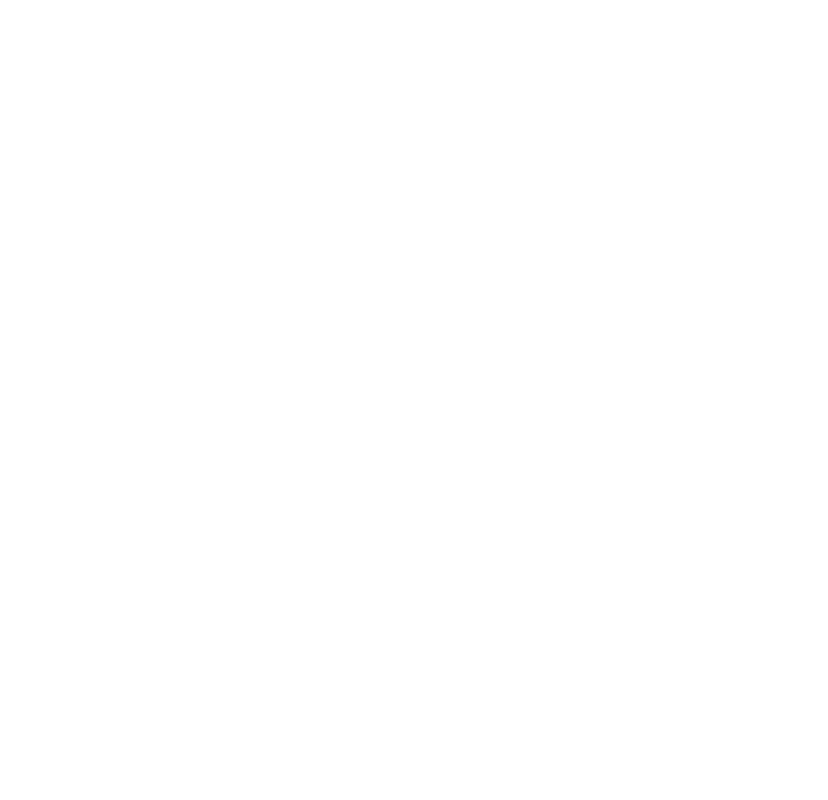
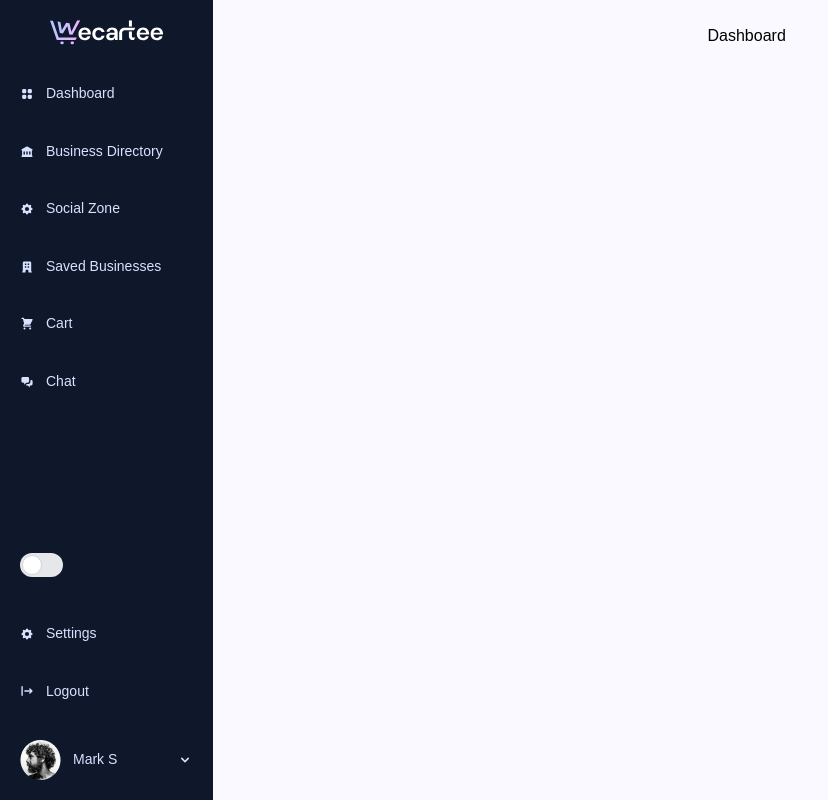
Before and after one commit to sulosp/wecartee-app, a React (Create React App) app in the folder client/: page /buyer in a window 1280 px wide. Before the commit this address had no page. Shown: the whole page, without its empty margins (0-828 px from the left). Built offline with nearby package versions, Linux system fonts and the light colour scheme.

Commit message:
buyer and seller view

```diff
--- a/client/src/App.jsx
+++ b/client/src/App.jsx
@@ -1,20 +1,19 @@
 import React from "react";
 import { Routes, Route } from "react-router-dom";
-import Layout from "./components/shared/layout";
-import Dashboard from "./components/dashboard";
-import BusinessDirectory from "./components/businessDirectory";
-import Cart from "./components/cart";
-import SocialZone from "./components/socialZone";
-import Settings from "./components/settings";
-import SavedBusinesses from "./components/savedBusinesses";
-import Chat from "./components/chat";
-
+import BuyerLayout from "./components/shared/buyerlayout";
+import Dashboard from "./components/buyer/dashboard";
+import BusinessDirectory from "./components/buyer/businessDirectory";
+import Cart from "./components/buyer/cart";
+import SocialZone from "./components/buyer/socialZone";
+import Settings from "./components/shared/settings";
+import SavedBusinesses from "./components/buyer/savedBusinesses";
+import Chat from "./components/buyer/chat";
 
 function App() {
   return (
     <>
       <Routes>
-        <Route path="/" element={<Layout />}>
+        <Route path="/buyer" element={<BuyerLayout />}>
           <Route index element={<Dashboard />} />
           <Route path="businessDirectory" element={<BusinessDirectory />} />
           <Route path="cart" element={<Cart />} />
@@ -26,6 +25,17 @@
       </Routes>
 
 
+      <Routes>
+        <Route path="/seller" element={<BuyerLayout />}>
+          <Route index element={<Dashboard />} />
+          <Route path="businessDirectory" element={<BusinessDirectory />} />
+          <Route path="cart" element={<Cart />} />
+          <Route path="socialZone" element={<SocialZone />} />
+          <Route path="settings" element={<Settings />} />
+          <Route path="savedBusinesses" element={<SavedBusinesses />} />
+          <Route path="chat" element={<Chat />} />
+        </Route>
+      </Routes>
     </>
   );
 }
--- a/client/src/components/shared/Layout.jsx
+++ b/client/src/components/shared/buyerlayout.jsx
@@ -2,7 +2,7 @@
 import { Outlet } from "react-router-dom";
 import Sidebar from "./sidebar";
 
-export default function Layout() {
+export default function BuyerLayout() {
   return (
     <div className="flex flex-row h-lvh ">
       <div className="bg-slate-900 h-screen w-1/6 overflow-hidden"><Sidebar /></div>
--- a/client/src/components/shared/viewMode.jsx
+++ b/client/src/components/shared/viewMode.jsx
@@ -1,6 +1,6 @@
-import React from "react";
+import { React, useState } from "react";
 import { USER } from "../../lib/consts/userDetails";
-import {HiChevronDown} from 'react-icons/hi'
+import { HiChevronDown, HiChevronUp } from "react-icons/hi";
 
 export default function ViewMode() {
   return (
@@ -13,15 +13,28 @@
 }
 
 export function ProfileBtn({ item }) {
+  const [isExpanded, setIsExpanded] = useState(false);
+
+  const handleClick = () => {
+    setIsExpanded(!isExpanded);
+  };
+
   return (
-    <button className="inline-flex justify-between w-full p-20 items-center">
+    <button
+      className="inline-flex justify-between w-full p-20 items-center"
+      onClick={handleClick}
+    >
       <div className="inline-flex justify-start gap-3 items-center">
         <img src={item.avatar} alt="user" />
         <span className="text-sm text-primary-100 font-normal leading-tight max-lg:hidden lg:flex">
           {item.name}
         </span>
       </div>
-      <span className="text-primary-100"><HiChevronDown /></span>
+
+      <span className="text-primary-100">
+        {isExpanded ? <HiChevronUp /> : <HiChevronDown />}
+      </span>
+
     </button>
   );
 }
--- a/client/src/lib/consts/navigation.jsx
+++ b/client/src/lib/consts/navigation.jsx
@@ -1,66 +1,69 @@
-import { HiViewGrid, HiLibrary, HiCog, HiOfficeBuilding,
-    HiShoppingCart, HiChatAlt2, HiLogout } from 'react-icons/hi'
+import {
+  HiViewGrid,
+  HiLibrary,
+  HiCog,
+  HiOfficeBuilding,
+  HiShoppingCart,
+  HiChatAlt2,
+  HiLogout,
+} from "react-icons/hi";
 
 export const DASHBOARD_SIDEBAR_LINKS = [
   {
-    key: 'dashboard',
-        label : 'Dashboard',
-            path : '/',
-                icon : <HiViewGrid />,
+    key: "dashboard",
+    label: "Dashboard",
+    path: "/",
+    icon: <HiViewGrid />,
   },
 
   {
-    key: 'businessDirectory',
-        label : 'Business Directory',
-            path : '/businessDirectory',
-                icon : <HiLibrary />,
+    key: "businessDirectory",
+    label: "Business Directory",
+    path: "/businessDirectory",
+    icon: <HiLibrary />,
   },
 
   {
-        key:'socialZone',
-        label : 'Social Zone',
-        path: '/socialZone',
-        icon :<HiCog/>,
+    key: "socialZone",
+    label: "Social Zone",
+    path: "/socialZone",
+    icon: <HiCog />,
   },
 
   {
-        key:'savedBusinesses',
-        label : 'Saved Businesses',
-        path :'/savedBusinesses',
-        icon:<HiOfficeBuilding/>,
+    key: "savedBusinesses",
+    label: "Saved Businesses",
+    path: "/savedBusinesses",
+    icon: <HiOfficeBuilding />,
   },
 
   {
-        key:'cart',
-        label:'Cart',
-        path:'/cart',
-        icon:<HiShoppingCart />,
-    },
-
-
-    {
-        key:'chat',
-        label:'Chat',
-        path:'/chat',
-        icon:<HiChatAlt2/>,
-    }
-]
-
-
-export const DASHBOARD_SIDEBAR_BOTTOM_LINKS = [
-
-    {
-        key:'settings',
-        label : 'Settings',
-        path :'/settings',
-        icon : <HiCog />,
+    key: "cart",
+    label: "Cart",
+    path: "/cart",
+    icon: <HiShoppingCart />,
   },
 
   {
-        key:'logout',
-        label:'Logout',
-        path:'/',
-        icon:<HiLogout/>,
-    }
+    key: "chat",
+    label: "Chat",
+    path: "/chat",
+    icon: <HiChatAlt2 />,
+  },
+];
 
-]
+export const DASHBOARD_SIDEBAR_BOTTOM_LINKS = [
+  {
+    key: "settings",
+    label: "Settings",
+    path: "/settings",
+    icon: <HiCog />,
+  },
+
+  {
+    key: "logout",
+    label: "Logout",
+    path: "/",
+    icon: <HiLogout />,
+  },
+];
```
Also changed, not shown: client/src/components/buyer/businessDirectory.jsx (renamed from client/src/components/businessDirectory.jsx), client/src/components/buyer/cart.jsx (renamed from client/src/components/cart.jsx), client/src/components/buyer/chat.jsx (renamed from client/src/components/chat.jsx), client/src/components/buyer/dashboard.jsx (renamed from client/src/components/Dashboard.jsx), client/src/components/buyer/savedBusinesses.jsx (renamed from client/src/components/savedBusinesses.jsx), client/src/components/buyer/socialZone.jsx (renamed from client/src/components/socialZone.jsx), client/src/components/shared/settings.jsx (renamed from client/src/components/settings.jsx). Lines whose indentation alone changed are shown as unchanged.
